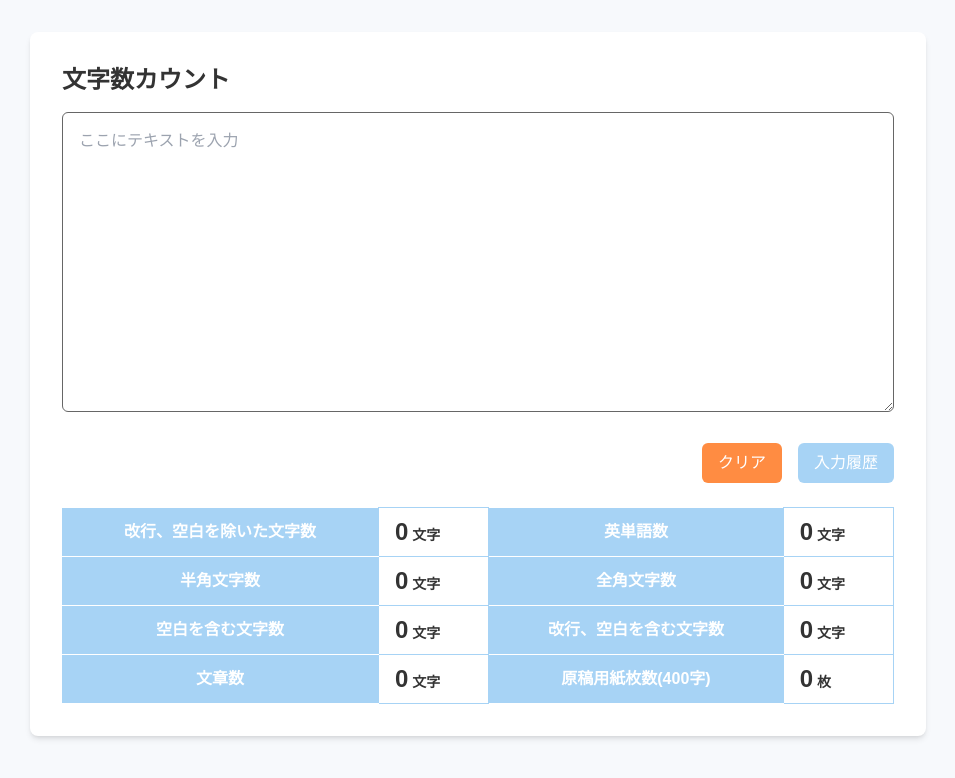
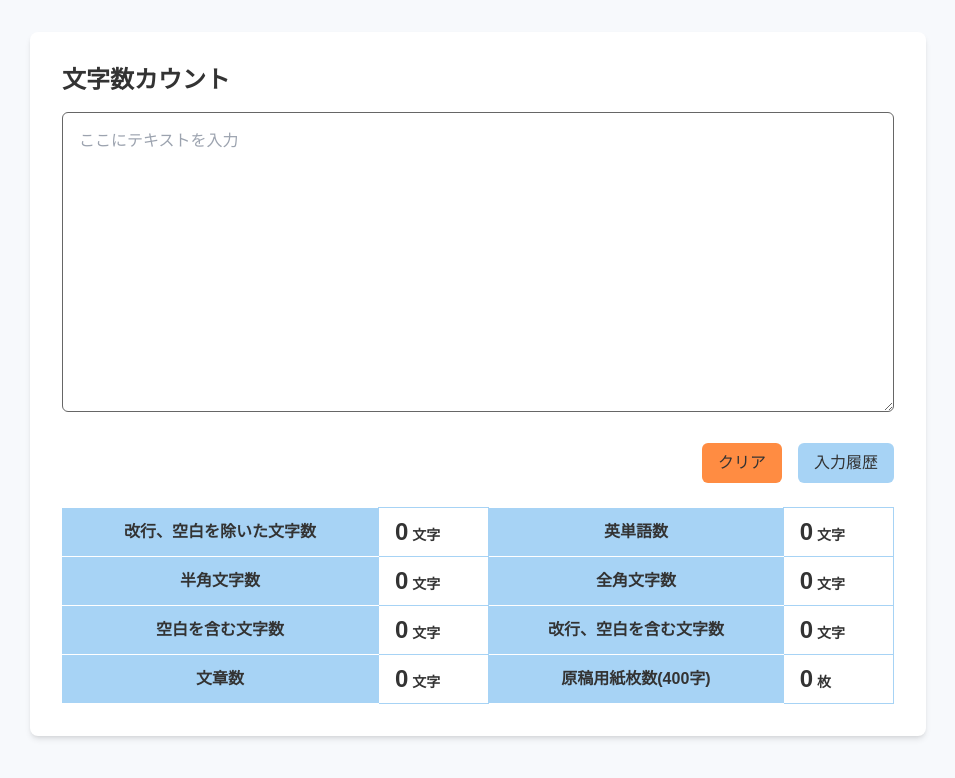
Before and after one commit to kankankanp/word-counter, a Next.js app: page / in a window 1280 px wide. Shown: the top 778 px of the page, without its empty margins (162-1117 px from the left). Built offline with nearby package versions, Linux system fonts and the light colour scheme.

Commit message:
テキストカラーの調整

```diff
--- a/app/_components/ClearButton.tsx
+++ b/app/_components/ClearButton.tsx
@@ -8,7 +8,7 @@ export const ClearButton: React.FC<ClearButtonProps> = ({ setText }) => {
   return (
     <button
       onClick={() => setText("")}
-      className="bg-orange text-white px-4 py-2 rounded-md hover:bg-lightGray"
+      className="bg-orange text-black px-4 py-2 rounded-md hover:bg-lightGray hover:text-white duration-300"
     >
       クリア
     </button>
--- a/app/_components/HistoryButton.tsx
+++ b/app/_components/HistoryButton.tsx
@@ -2,7 +2,7 @@
 
 export const HistoryButton = () => {
   return (
-    <button className="bg-lightBlue text-white px-4 py-2 rounded-md hover:bg-lightGray">
+    <button className="bg-lightBlue text-black px-4 py-2 rounded-md hover:bg-lightGray hover:text-white duration-300">
     入力履歴
   </button>
   )
--- a/app/_components/Table.tsx
+++ b/app/_components/Table.tsx
@@ -34,14 +34,14 @@ export const Table: React.FC<InputProps> = ({ text }) => {
     <table className="w-full text-black">
       <tbody>
         <tr>
-          <th className="border-white border-b-[1px] px-4 py-2 text-white bg-lightBlue">
+          <th className="border-white border-b-[1px] px-4 py-2  bg-lightBlue">
             改行、空白を除いた文字数
           </th>
           <td className="border border-lightBlue px-4 py-2 text-black font-bold text-2xl">
             {allTextsCount}
             <span className="text-sm"> 文字</span>
           </td>
-          <th className="border-white border-b-[1px] px-4 py-2 text-white bg-lightBlue">
+          <th className="border-white border-b-[1px] px-4 py-2  bg-lightBlue">
             英単語数
           </th>
           <td className="border border-lightBlue px-4 py-2 text-black font-bold text-2xl">
@@ -50,14 +50,14 @@ export const Table: React.FC<InputProps> = ({ text }) => {
           </td>
         </tr>
         <tr>
-          <th className="border-white border-b-[1px] px-4 py-2 text-white bg-lightBlue">
+          <th className="border-white border-b-[1px] px-4 py-2  bg-lightBlue">
             半角文字数
           </th>
           <td className="border border-lightBlue px-4 py-2 text-black font-bold text-2xl">
             {halfWidthCount}
             <span className="text-sm"> 文字</span>
           </td>
-          <th className="border-white border-b-[1px] px-4 py-2 text-white bg-lightBlue">
+          <th className="border-white border-b-[1px] px-4 py-2  bg-lightBlue">
             全角文字数
           </th>
           <td className="border border-lightBlue px-4 py-2 text-black font-bold text-2xl">
@@ -66,14 +66,14 @@ export const Table: React.FC<InputProps> = ({ text }) => {
           </td>
         </tr>
         <tr>
-          <th className="border-white border-b-[1px] px-4 py-2 text-white bg-lightBlue">
+          <th className="border-white border-b-[1px] px-4 py-2  bg-lightBlue">
             空白を含む文字数
           </th>
           <td className="border border-lightBlue px-4 py-2 text-black font-bold text-2xl">
             {textWithoutIndentsCount}
             <span className="text-sm"> 文字</span>
           </td>
-          <th className="border-white border-b-[1px] px-4 py-2 text-white bg-lightBlue">
+          <th className="border-white border-b-[1px] px-4 py-2  bg-lightBlue">
             改行、空白を含む文字数
           </th>
           <td className="border border-lightBlue px-4 py-2 text-black font-bold text-2xl">
@@ -82,14 +82,14 @@ export const Table: React.FC<InputProps> = ({ text }) => {
           </td>
         </tr>
         <tr>
-          <th className="border-white border-b-[1px] px-4 py-2 text-white bg-lightBlue">
+          <th className="border-white border-b-[1px] px-4 py-2  bg-lightBlue">
             文章数
           </th>
           <td className="border border-lightBlue px-4 py-2 text-black font-bold text-2xl">
             {sentenceCount}
             <span className="text-sm"> 文字</span>
           </td>
-          <th className="border-white border-b-[1px] px-4 py-2 text-white bg-lightBlue">
+          <th className="border-white border-b-[1px] px-4 py-2  bg-lightBlue">
             原稿用紙枚数(400字)
           </th>
           <td className="border border-lightBlue px-4 py-2 text-black font-bold text-2xl">
```
